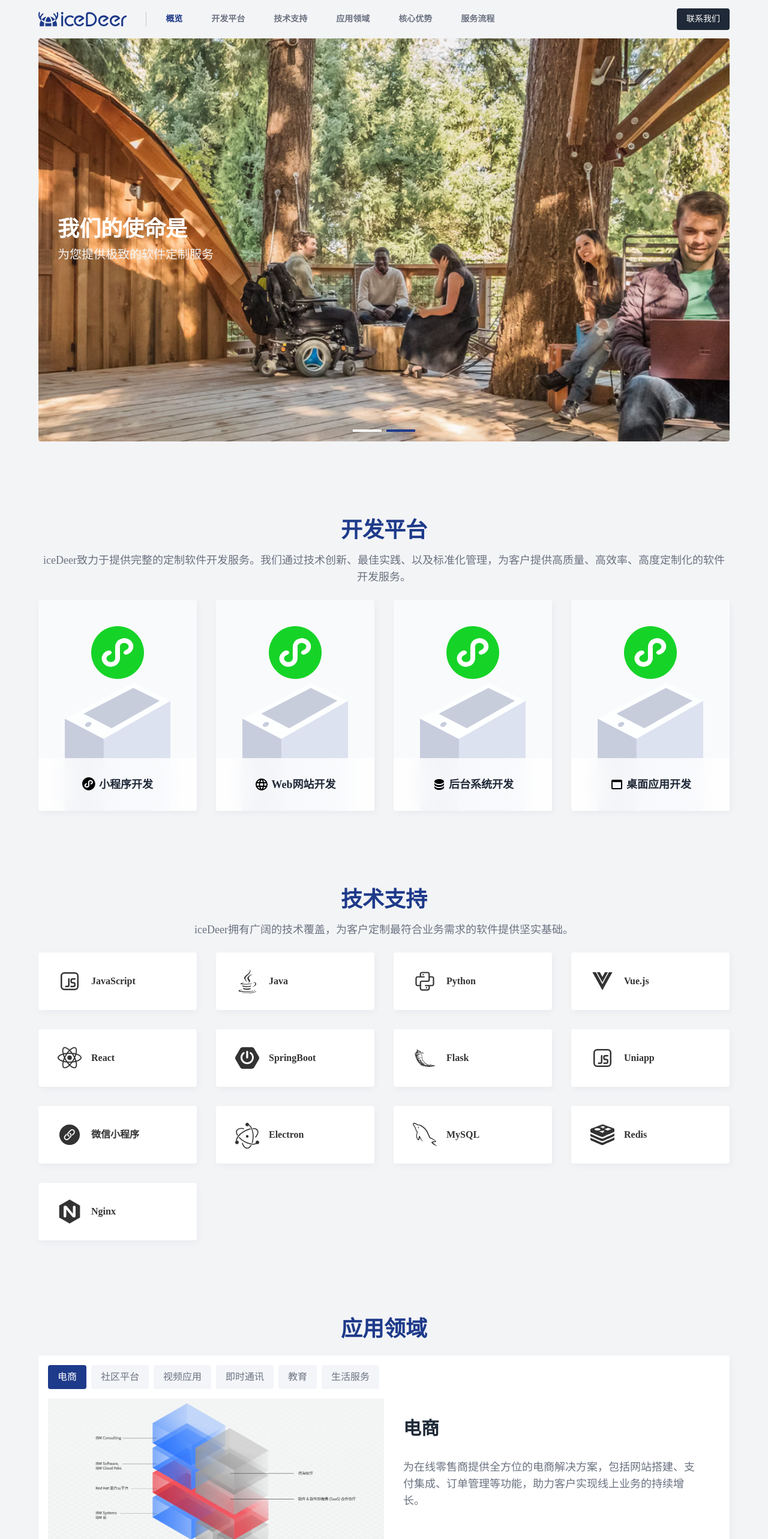
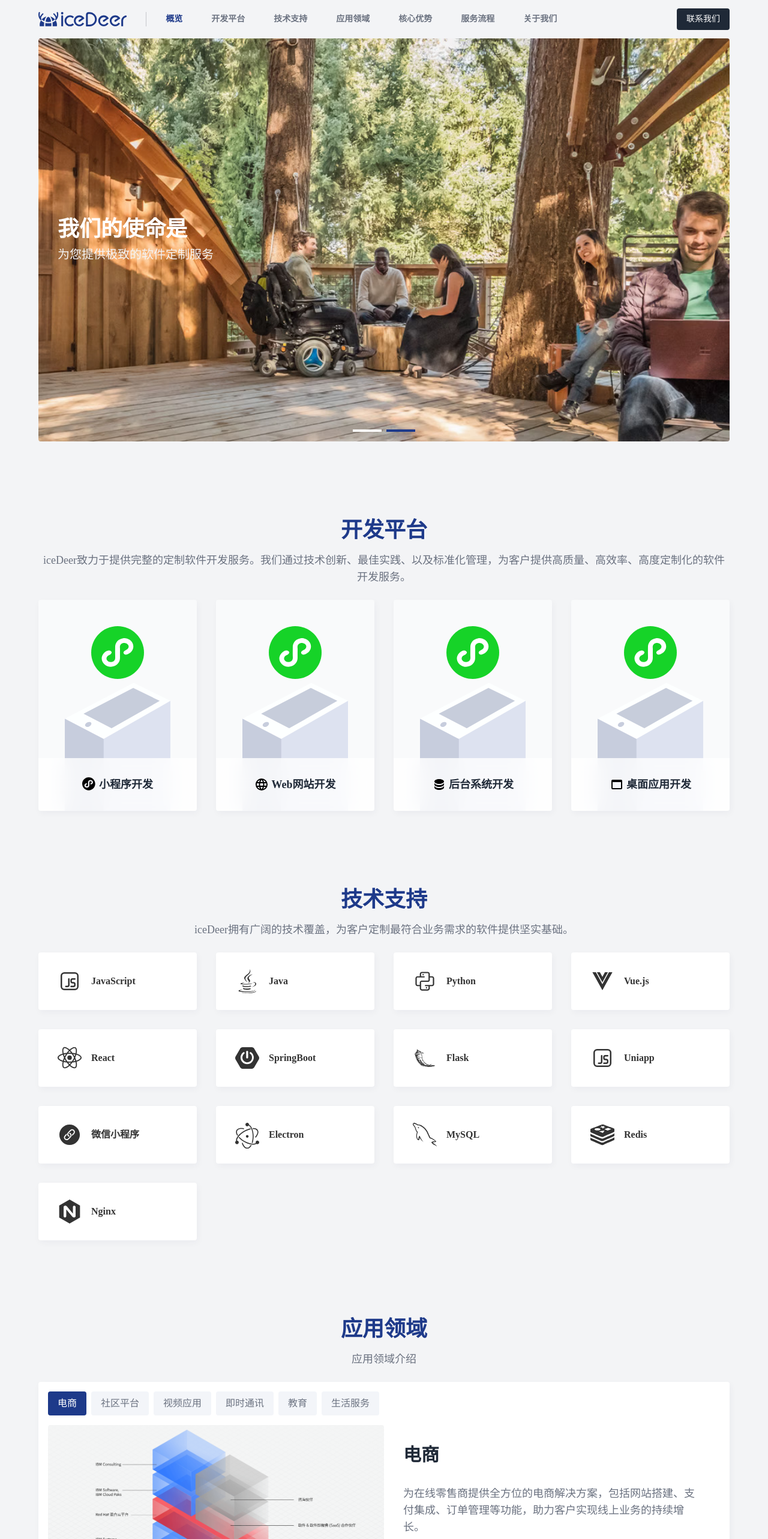
Before and after one commit to iceDeerStudio/icedeer-home, a Next.js app: page / in a window 1280 px wide. Shown: the top 2566 px of the page at 60% size. Built offline with nearby package versions, Linux system fonts and the light colour scheme; a web font is replaced by a local one.

Commit message:
更新卡片展示内容。新增关于我们。

```diff
--- a/app/(home)/page.jsx
+++ b/app/(home)/page.jsx
@@ -2,9 +2,9 @@ import Image from 'next/image'
 
 import contact from '@/public/images/contact.png'
 
-import { header, service, stacks, applications, advantages, steps } from '@/public/meta/meta'
+import { header, service, stacks, applications, advantages, steps, about } from '@/public/meta/meta'
 
-import { Header, Service, Stacks, Applications, Advantages, Steps } from '@/app/ui/home/index'
+import { Header, Service, Stacks, Applications, Advantages, Steps, About } from '@/app/ui/home/index'
 
 export default function Home() {
     return (
@@ -15,6 +15,7 @@ export default function Home() {
             <Applications data={applications} />
             <Advantages data={advantages} />
             <Steps data={steps} />
+            <About data={about}></About>
             <section className='useMax py-lg'>
                 <div className='flex flex-row justify-between rounded-xl bg-primary p-md text-white'>
                     <div className='flex flex-col justify-center gap-3'>
--- a/app/layout.jsx
+++ b/app/layout.jsx
@@ -7,7 +7,7 @@ import Footer from './ui/footer'
 
 export const metadata = {
     title: 'iceDeer工作室 | 提供极致的软件定制服务',
-    description: '提供极致的软件定制服务',
+    description: 'iceDeer工作室官方网站',
 }
 
 export default function RootLayout({ children }) {
--- /dev/null
+++ b/app/ui/home/about.jsx
@@ -0,0 +1,5 @@
+import Container from './container'
+
+export default function About({ data }) {
+    return <Container {...data.meta}></Container>
+}
--- a/app/ui/home/index.js
+++ b/app/ui/home/index.js
@@ -4,5 +4,6 @@ import Stacks from './stacks'
 import Applications from './applications'
 import Advantages from './advantages'
 import Steps from './steps'
+import About from './about'
 
-export { Header, Service, Stacks, Applications, Advantages, Steps }
+export { Header, Service, Stacks, Applications, Advantages, Steps, About }
--- a/app/ui/navigation.jsx
+++ b/app/ui/navigation.jsx
@@ -80,7 +80,7 @@ export default function Navigation({ pages }) {
                     <a key={page.route} onClick={() => handleNavigate(page.route)}>
                         <div
                             className={cn(
-                                'block h-9 cursor-pointer rounded px-4 font-bold leading-9 text-minor hover:bg-blue-800/5 hover:text-main',
+                                'block h-9 cursor-pointer rounded px-4 font-bold leading-9 text-minor hover:bg-blue-800/5',
                                 matchPath(page.route) ? 'text-main' : 'text-shadow',
                             )}
                         >
--- a/prettier.config.js
+++ b/prettier.config.js
@@ -17,7 +17,7 @@ module.exports = {
     vueIndentScriptAndStyle: false,
     proseWrap: 'preserve',
     insertPragma: false,
-    printWidth: 100,
+    printWidth: 128,
     requirePragma: false,
     tabWidth: 4,
     useTabs: false,
--- a/public/meta/meta.js
+++ b/public/meta/meta.js
@@ -27,10 +27,10 @@ const routes = [
         route: '#steps',
         label: '服务流程',
     },
-    // {
-    //     route: '#about',
-    //     label: '关于我们',
-    // },
+    {
+        route: '#about',
+        label: '关于我们',
+    },
 ]
 
 const header = useDataCollection('header', '', '', [
@@ -53,8 +53,12 @@ const service = useDataCollection(
     [
         {
             title: '小程序开发',
-            description:
-                '提供全面的小程序开发服务。支持微信、支付宝，快应用等平台，满足客户对于轻量级、高效的移动应用的需求。从界面设计到后端支持，我们确保小程序在各个方面都能实现客户的期望，并提供极致的用户体验。',
+            description: [
+                '提供全面的小程序开发服务。',
+                '支持微信、支付宝、快应用等平台。',
+                '采用C/S架构，支持深度定制。',
+                '适用于轻量级、高效的移动跨平台需求。',
+            ],
             image: wxPic,
             icon: (
                 <svg xmlns='http://www.w3.org/2000/svg' width='22' viewBox='0 0 101.5 101.5'>
@@ -64,8 +68,13 @@ const service = useDataCollection(
         },
         {
             title: 'Web网站开发',
-            description:
-                '提供专业、高效的Web网站或稳定、可靠的后台系统开发服务。我们拥有丰富的经验和技术实力，注重用户体验、安全性和可扩展性，确保客户的网站或后台系统在各方面都能够脱颖而出。',
+            description: [
+                '提供专业、稳定、高度定制化的网站开发服务。',
+                '兼容市场各大主流浏览器。',
+                '采用B/S架构，大幅提升网站的性能与可扩展性。',
+                '支持适配手机、平板等移动设备。',
+                '适用于各类企业或个人建站需求。',
+            ],
             image: wxPic,
             icon: (
                 <svg xmlns='http://www.w3.org/2000/svg' viewBox='0 0 24 24'>
@@ -78,8 +87,12 @@ const service = useDataCollection(
         },
         {
             title: '后台系统开发',
-            description:
-                '提供专业、高效的Web网站或稳定、可靠的后台系统开发服务。我们拥有丰富的经验和技术实力，注重用户体验、安全性和可扩展性，确保客户的网站或后台系统在各方面都能够脱颖而出。',
+            description: [
+                '提供稳定、可靠、高度可扩展的后台系统开发服务。',
+                '使用经过市场验证的主流技术栈。',
+                '满足高并发、可维护、可扩展需求。',
+                '适用于各类企业系统构建、各类个人数据系统构建。',
+            ],
             image: wxPic,
             icon: (
                 <svg xmlns='http://www.w3.org/2000/svg' viewBox='0 0 24 24'>
@@ -92,8 +105,12 @@ const service = useDataCollection(
         },
         {
             title: '桌面应用开发',
-            description:
-                '提供基于Windows系统的桌面应用定制开发服务。包括企业级的管理软件和创新的桌面应用，我们都能够满足客户的定制需求。',
+            description: [
+                '提供高性能的Windows平台桌面应用开发服务。',
+                '兼容主流版本的Windows系统。',
+                '采用B/S架构，提供极致的用户体验。',
+                '适用于各类企业或个人桌面软件定制需求。',
+            ],
             image: wxPic,
             icon: (
                 <svg xmlns='http://www.w3.org/2000/svg' viewBox='0 0 24 24'>
@@ -149,10 +166,7 @@ const stacks = useDataCollection(
             title: 'Vue.js',
             icon: (
                 <svg xmlns='http://www.w3.org/2000/svg' viewBox='0 0 24 24'>
-                    <path
-                        fill='currentColor'
-                        d='M2 3h3.5L12 15l6.5-12H22L12 21zm4.5 0h3L12 7.58L14.5 3h3L12 13.08z'
-                    ></path>
+                    <path fill='currentColor' d='M2 3h3.5L12 15l6.5-12H22L12 21zm4.5 0h3L12 7.58L14.5 3h3L12 13.08z'></path>
                 </svg>
             ),
         },
@@ -285,7 +299,7 @@ const stacks = useDataCollection(
     ],
 )
 
-const applications = useDataCollection('applications', '应用领域', '', [
+const applications = useDataCollection('applications', '应用领域', '应用领域介绍', [
     {
         title: '电商',
         content:
@@ -293,28 +307,23 @@ const applications = useDataCollection('applications', '应用领域', '', [
     },
     {
         title: '社区平台',
-        content:
-            '打造强大的社区平台，包括论坛、社交功能、用户管理等，为客户建立一个互动活跃、用户参与度高的社区。',
+        content: '打造强大的社区平台，包括论坛、社交功能、用户管理等，为客户建立一个互动活跃、用户参与度高的社区。',
     },
     {
         title: '视频应用',
-        content:
-            '提供高效的视频应用开发服务，包括视频分享平台、直播应用等，以满足客户在数字娱乐领域的创新需求。',
+        content: '提供高效的视频应用开发服务，包括视频分享平台、直播应用等，以满足客户在数字娱乐领域的创新需求。',
     },
     {
         title: '即时通讯',
-        content:
-            '开发安全、高效的即时通讯软件，涵盖个人聊天、群组通讯等功能，确保用户能够在实时交流中获得卓越的体验。',
+        content: '开发安全、高效的即时通讯软件，涵盖个人聊天、群组通讯等功能，确保用户能够在实时交流中获得卓越的体验。',
     },
     {
         title: '教育',
-        content:
-            '为教育机构提供创新的教育科技解决方案，包括在线课程管理、学生跟踪系统等，助力教育行业实现数字化转型。',
+        content: '为教育机构提供创新的教育科技解决方案，包括在线课程管理、学生跟踪系统等，助力教育行业实现数字化转型。',
     },
     {
         title: '生活服务',
-        content:
-            '开发便捷、实用的生活服务应用，涵盖预约服务、本地生活信息等，为用户提供更加便利的生活体验。',
+        content: '开发便捷、实用的生活服务应用，涵盖预约服务、本地生活信息等，为用户提供更加便利的生活体验。',
     },
 ])
 
@@ -340,8 +349,7 @@ const advantages = useDataCollection(
         },
         {
             title: '注重设计与用户体验',
-            description:
-                '设计和用户体验是产品竞争力的关键体现。iceDeer注重使用精致、美观的设计，旨在提供极致的用户体验',
+            description: '设计和用户体验是产品竞争力的关键体现。iceDeer注重使用精致、美观的设计，旨在提供极致的用户体验',
         },
         {
             title: '高效率与高质量',
@@ -351,11 +359,7 @@ const advantages = useDataCollection(
     ],
 )
 
-const steps = useDataCollection(
-    'steps',
-    '服务流程',
-    'iceDeer通过扎实严谨的项目流程，精研细磨，匠心出精品',
-    [
+const steps = useDataCollection('steps', '服务流程', 'iceDeer通过扎实严谨的项目流程，精研细磨，匠心出精品', [
     {
         title: '需求分析',
         content: ['初步沟通', '详细讨论', '确定开发方案'],
@@ -392,8 +396,9 @@ const steps = useDataCollection(
         title: '后期维护',
         content: ['及时跟进', '免费维护180天'],
     },
-    ],
-)
+])
+
+const about = useDataCollection('about', '关于我们', '关于我们介绍', [])
 
 function useDataCollection(componentId, title, introduction, content) {
     return {
@@ -406,4 +411,4 @@ function useDataCollection(componentId, title, introduction, content) {
     }
 }
 
-export { routes, header, service, stacks, applications, advantages, steps }
+export { routes, header, service, stacks, applications, advantages, steps, about }
```
Also changed, not shown: app/ui/home/service.jsx (+11 -1 lines). Lines whose indentation alone changed are shown as unchanged.
